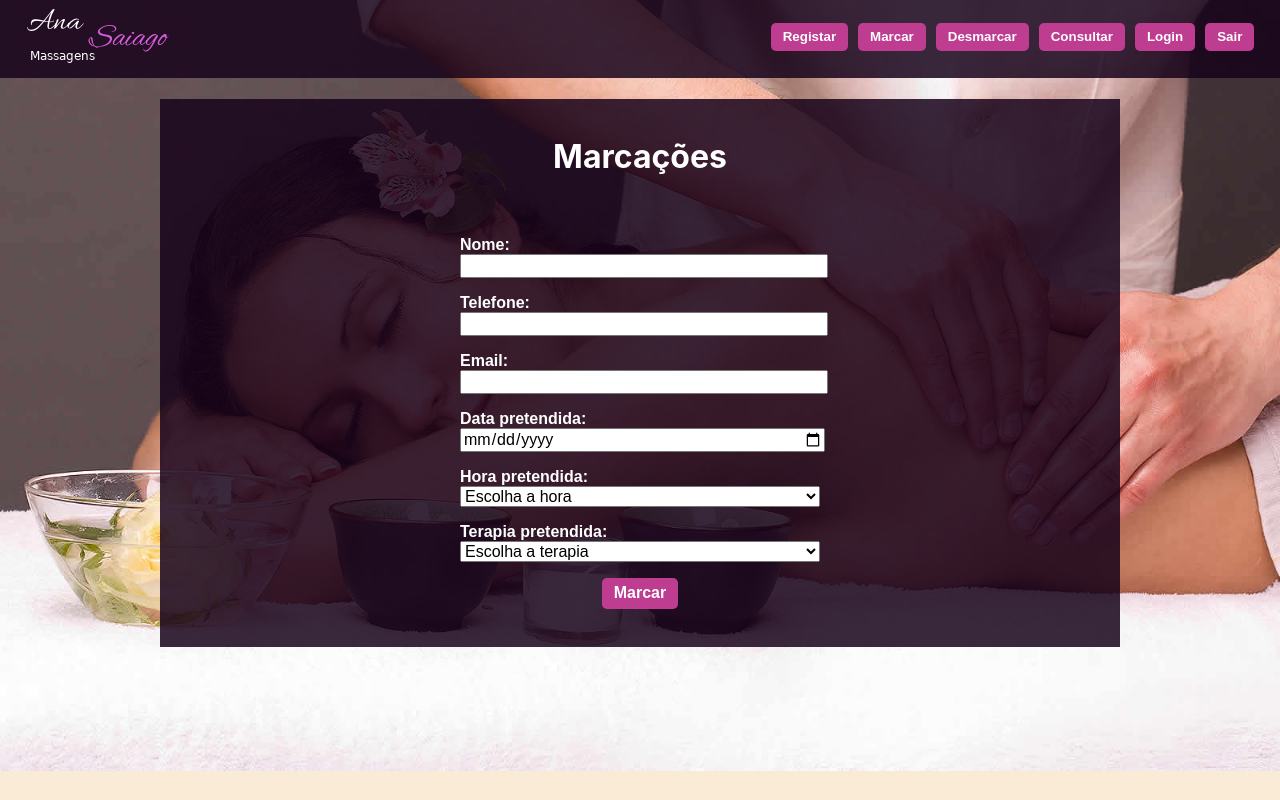
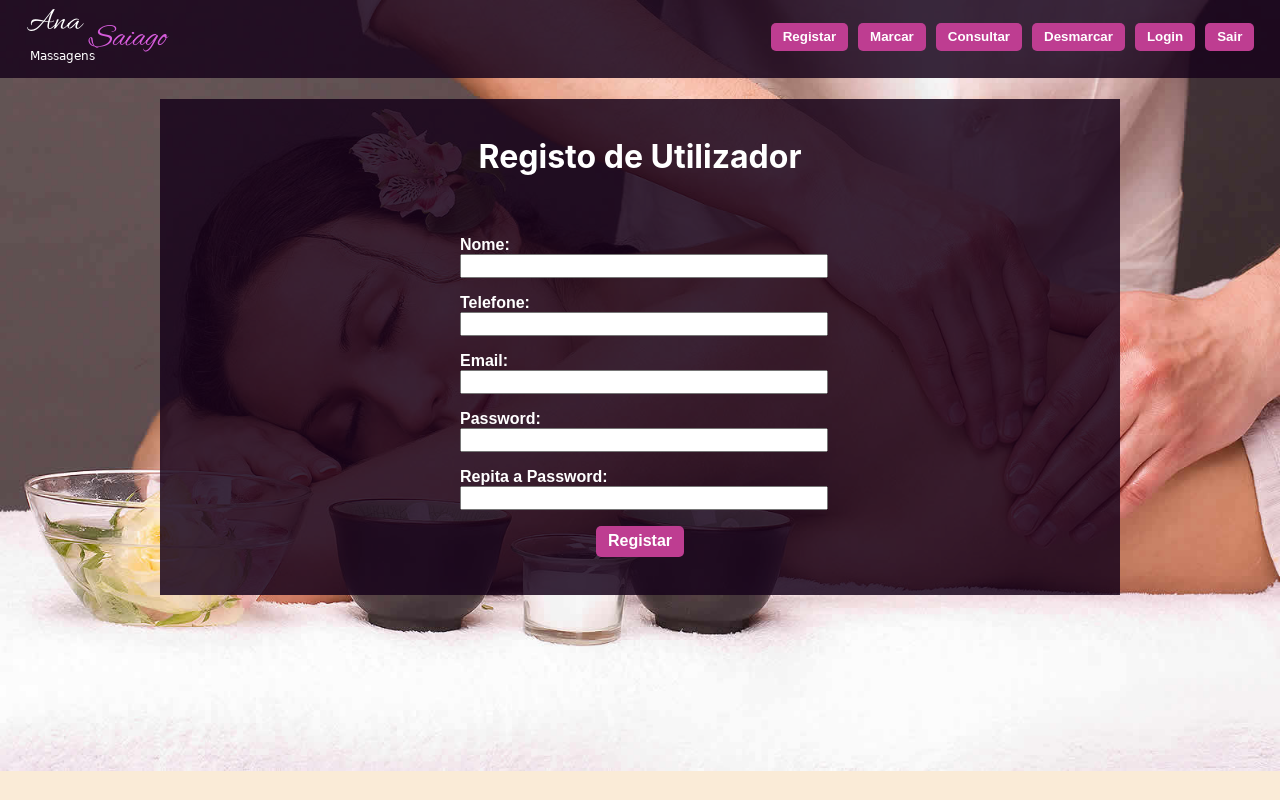
Before and after one commit to Barbosabyte/formacao_UFCD10190, a React (Create React App) app in the folder marcacoes/: page / in a window 1280 px wide. Both pictures are taken after a click on the button "Registar". Built offline with nearby package versions, Linux system fonts and the light colour scheme.

Commit message:
adiciona funcoes ao botoes, registo

```diff
--- a/marcacoes/src/App.css
+++ b/marcacoes/src/App.css
@@ -50,3 +50,24 @@
   padding-top: 38px;
   text-align: center;
 }
+.formBody {
+  width: 75%;
+  margin: auto;
+  display: flex;
+  align-items: center;
+  justify-content: center;
+}
+header {
+  display: flex;
+  background-color: rgba(23, 3, 26, 0.849);
+  color: #fff;
+  justify-content: space-between;
+  padding: 6px 2% 11px;
+  align-items: center;
+  font-size: 18px;
+}
+
+nav {
+  display: flex;
+  gap: 10px;
+}
--- a/marcacoes/src/App.js
+++ b/marcacoes/src/App.js
@@ -1,15 +1,55 @@
+import React, { useState } from "react";
 import "./App.css";
-import Header from "./componentes/Header.js";
-import Form from "./componentes/Form.js";
+import Consulta from "./componentes/Consulta";
+import Container from "./componentes/Container";
+import Form from "./componentes/Form";
+import logo from "./Media/logo.png";
+import RegForm from "./componentes/RegForm";
 
 function App() {
+  const [state, setstate] = useState({ data: "" });
+
+  const Registar = () => {
+    setstate({
+      data: <RegForm />,
+    });
+  };
+  const Marcar = () => {
+    setstate({
+      data: <Form />,
+    });
+  };
+  const Consultar = () => {
+    setstate({
+      data: <Consulta />,
+    });
+  };
+
   return (
     <>
-      <Header />
-      <div className="container">
-        <h1>Marcações</h1>
-        <Form />
-      </div>
+      <header>
+        <div className="empresa">
+          <img alt="Ana Saiago Massagens" src={logo} />
+        </div>
+        <nav>
+          <button className="btn" onClick={Registar}>
+            Registar
+          </button>
+          <button className="btn" onClick={Marcar}>
+            Marcar
+          </button>
+          <button className="btn" onClick={Consultar}>
+            Consultar
+          </button>
+          <button className="btn" onClick={Consultar}>
+            Desmarcar
+          </button>
+          <button className="btn">Login</button>
+          <button className="btn">Sair</button>
+        </nav>
+      </header>
+
+      <Container data={state.data} />
     </>
   );
 }
--- /dev/null
+++ b/marcacoes/src/componentes/Consulta.jsx
@@ -0,0 +1,14 @@
+import React from "react";
+import "./Form.css";
+function Consulta() {
+  return (
+    <>
+      <h1>Em Construção</h1>
+      <div className="formBody">
+        Aqui verá as sessões que tem marcadas e poderá desmarcá-las
+      </div>
+    </>
+  );
+}
+
+export default Consulta;
--- /dev/null
+++ b/marcacoes/src/componentes/Container.jsx
@@ -0,0 +1,12 @@
+import React from "react";
+function Container(props) {
+  return (
+    <>
+      <div id="container" className="container">
+        {props.data}
+      </div>
+    </>
+  );
+}
+
+export default Container;
--- a/marcacoes/src/componentes/Form.js
+++ b/marcacoes/src/componentes/Form.jsx
@@ -3,6 +3,7 @@ import "./Form.css";
 function Form() {
   return (
     <>
+      <h1>Marcar Sessão</h1>
       <div className="formBody">
         <form>
           <label className="nome">
--- a/marcacoes/src/componentes/Header.css
+++ /dev/null
@@ -1,14 +0,0 @@
-header {
-  display: flex;
-  background-color: rgba(23, 3, 26, 0.849);
-  color: #fff;
-  justify-content: space-between;
-  padding: 6px 2% 11px;
-  align-items: center;
-  font-size: 18px;
-}
-
-nav {
-  display: flex;
-  gap: 10px;
-}
--- a/marcacoes/src/componentes/Header.js
+++ /dev/null
@@ -1,25 +0,0 @@
-import React from "react";
-import "./Header.css";
-import logo from "../Media/logo.png";
-
-function Header() {
-  return (
-    <>
-      <header>
-        <div className="empresa">
-          <img alt="Ana Saiago Massagens" src={logo} />
-        </div>
-        <nav>
-          <button className="btn">Registar</button>
-          <button className="btn">Marcar</button>
-          <button className="btn">Desmarcar</button>
-          <button className="btn">Consultar</button>
-          <button className="btn">Login</button>
-          <button className="btn">Sair</button>
-        </nav>
-      </header>
-    </>
-  );
-}
-
-export default Header;
--- /dev/null
+++ b/marcacoes/src/componentes/RegForm.css
@@ -0,0 +1,48 @@
+.formBody {
+  width: 75%;
+  margin: auto;
+  display: flex;
+  align-items: center;
+  justify-content: center;
+}
+form {
+  padding: 38px;
+  width: 50%;
+}
+
+label {
+  display: block;
+  margin-bottom: 1em;
+  font-family: Arial, Helvetica, sans-serif;
+  font-size: 1em;
+  font-weight: bold;
+}
+input {
+  width: 100%;
+  font-family: Arial, Helvetica, sans-serif;
+  font-size: 1em;
+}
+.registar {
+  text-align: center;
+  width: max-content;
+  margin: auto;
+}
+
+.btn {
+  padding: 6px 12px 7px 12px;
+  background: #be3d91;
+  border-radius: 5px;
+  color: #fff;
+  font-weight: bold;
+  border: 0;
+  margin: auto;
+}
+
+.btn:hover {
+  box-shadow: 3px 3px 20px gray inset;
+}
+
+.btn:active {
+  background: rgba(23, 3, 26, 0.849);
+  box-shadow: none;
+}
--- /dev/null
+++ b/marcacoes/src/componentes/RegForm.jsx
@@ -0,0 +1,33 @@
+import React from "react";
+import "./RegForm.css";
+function RegForm() {
+  return (
+    <>
+      <h1>Registo de Utilizador</h1>
+      <div className="formBody">
+        <form>
+          <label className="nome">
+            Nome: <input type="text" required />
+          </label>
+          <label className="telefone">
+            Telefone: <input type="tel" required />
+          </label>
+          <label className="email">
+            Email: <input type="email" />
+          </label>
+          <label className="pass">
+            Password: <input type="password" />
+          </label>
+          <label className="passConf">
+            Repita a Password: <input type="password" />
+          </label>
+          <label className="registar">
+            <input className="btn" type="submit" value="Registar" />
+          </label>
+        </form>
+      </div>
+    </>
+  );
+}
+
+export default RegForm;
```
